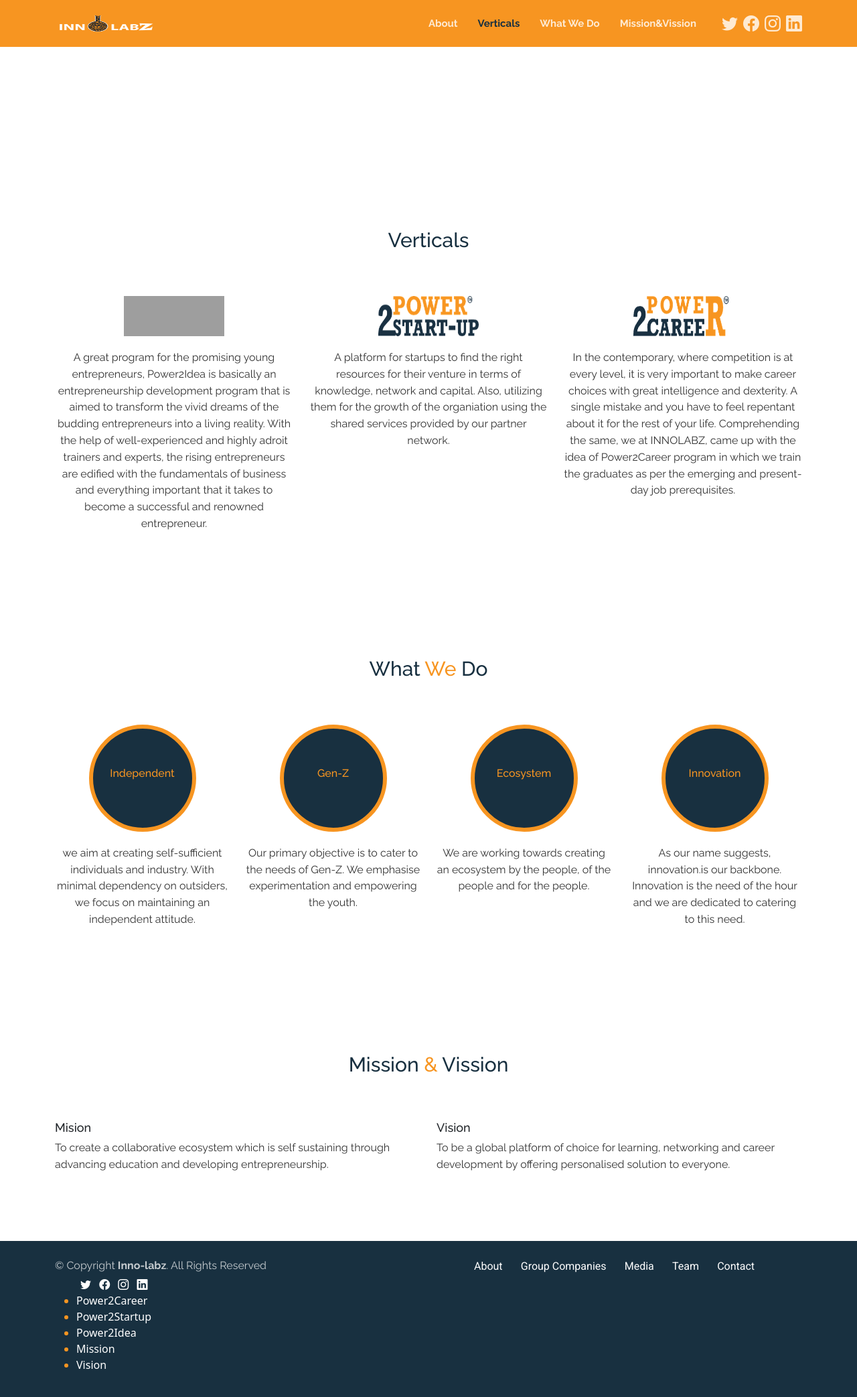
After one commit to vimal2406/innolabzwebsite, a Django app: page /inner_page.html in a window 1280 px wide. The commit adds this page. Shown: the whole page at 67% size. Run offline with Django 3.2, Linux system fonts and the light colour scheme; some libraries are stand-ins or nearby versions; grey boxes are pictures that could not be loaded.

Commit message:
Only minor updates are remaning

```diff
--- a/home/urls.py
+++ b/home/urls.py
@@ -4,5 +4,8 @@
 urlpatterns = [
     path("index.html", views.index, name = "home"),
     path("", views.index, name = "home"),
-    path("career", views.career, name = "career")
+    path("career", views.career, name = "career"),
+    path("career.html", views.career, name = "career"),
+    path("inner_page.html", views.inner_page, name = "inner-page"),
+
 ]
--- a/home/views.py
+++ b/home/views.py
@@ -29,3 +29,6 @@
         career= Career(fname=fname, lname=lname, email=email, phone=phone, hiring= hiring, video=video, date= datetime.today())
         career.save()
     return render(request, "career.html")
+
+def inner_page(request):
+    return render(request, 'inner_page.html')
--- /dev/null
+++ b/templates/inner_page.html
@@ -0,0 +1,275 @@
+<!DOCTYPE html>
+<html lang="en">
+
+<head>
+  <meta charset="utf-8">
+  <meta content="width=device-width, initial-scale=1.0" name="viewport">
+
+  <title>innolabz website</title>
+  <meta content="" name="description">
+  <meta content="" name="keywords">
+
+  <!-- Facebook Opengraph integration: https://developers.facebook.com/docs/sharing/opengraph -->
+  <meta property="og:title" content="">
+  <meta property="og:image" content="">
+  <meta property="og:url" content="">
+  <meta property="og:site_name" content="">
+  <meta property="og:description" content="">
+
+  <!-- Twitter Cards integration: https://dev.twitter.com/cards/  -->
+  <meta name="twitter:card" content="summary">
+  <meta name="twitter:site" content="">
+  <meta name="twitter:title" content="">
+  <meta name="twitter:description" content="">
+  <meta name="twitter:image" content="">
+
+  <!-- Favicons -->
+  <link href="../static/img/logo1.png" rel="icon">
+  <link href="../static/img/apple-touch-icon.png" rel="apple-touch-icon">
+
+  <!-- Google Fonts -->
+  <link href="https://fonts.googleapis.com/css?family=Raleway:400,500,700|Roboto:400,900" rel="stylesheet">
+
+  <!--  CSS Files -->
+  <link href="../static/vendor/bootstrap/css/bootstrap.min.css" rel="stylesheet">
+  <link href="../static/vendor/bootstrap-icons/bootstrap-icons.css" rel="stylesheet">
+  <link href="../static/vendor/glightbox/css/glightbox.min.css" rel="stylesheet">
+
+  <!-- Main CSS File -->
+  <link href="../static/css/style.css" rel="stylesheet">
+</head>
+
+<body>
+
+
+  <!-- ======= Header ======= -->
+  <header id="header" class="d-flex align-items-center">
+    <div class="container d-flex align-items-center">
+
+      <div id="logo" class="me-auto">
+        <a href="index.html"><img src="../static/img/logo2.png" alt="" width="150px" ></a>
+        <!-- Uncomment below if you prefer to use a text image -->
+        <!--<h1><a href="#hero">innolabz</a></h1>-->
+      </div>
+
+      <nav id="navbar" class="navbar order-last order-lg-0">
+        <ul>
+          <li><a class="nav-link scrollto" href="index.html">About</a></li>
+          <li><a class="nav-link scrollto" href="#verticals">Verticals</a></li>
+          <li><a class="nav-link scrollto " href="#we">What We Do</a></li>
+          <li><a class="nav-link scrollto" href="#vm">Mission&Vission</a></li>
+        </ul>
+        <i class="bi bi-list mobile-nav-toggle"></i>
+      </nav><!-- .navbar -->
+
+      <div class="header-social-links d-flex align-items-center">
+        <a href="https://twitter.com/innolabz" target="_blank" class="twitter"><i class="bi bi-twitter"></i></a>
+        <a href="https://www.facebook.com/innolabz" target="_blank" class="facebook"><i class="bi bi-facebook"></i></a>
+        <a href="https://www.instagram.com/innolabz/" target="_blank" class="instagram"><i class="bi bi-instagram"></i></a>
+        <a href="https://www.linkedin.com/company/innolabz/" target="_blank" class="linkedin"><i class="bi bi-linkedin"></i></i></a>
+      </div>
+    </div>
+  </header><!-- End Header -->
+
+  <main id="main">
+
+    <section class="inner-page">
+      <div class="container">
+        <p>
+        </p>
+      </div>
+    </section>
+
+  </main><!-- End #main -->
+
+<!--VERTICALS-->
+<section id="verticals" class="why-us">
+  <div class="container" data-aos="fade-up">
+
+    <div class="section-title">
+      <center><h2><span style="color:#183040">Verticals</span></h2></center>
+    </div>
+
+    <div class="row">
+
+      <div class="col-lg-4">
+        <div class="box text-center" data-aos="zoom-in" data-aos-delay="100">
+          <center><span><img src="../static/img/p2i (3).png" height="60px" width="150px" alt=""></span></center>
+          <p style="padding-top:20px;">A great program for the promising young entrepreneurs, Power2Idea is basically an entrepreneurship development program that is aimed to transform the vivid dreams of the budding entrepreneurs into a living reality. With the help of well-experienced and highly adroit trainers and experts, the rising entrepreneurs are edified with the fundamentals of business and everything important that it takes to become a successful and renowned entrepreneur.</p>
+        </div>
+      </div>
+      <div class="col-lg-4 mt-4 mt-lg-0">
+        <div class="box text-center" data-aos="zoom-in" data-aos-delay="300">
+          <center><span><img src="../static/img/p2s.png" height="60px" width="150px" alt=""></span></center>
+          <p style="padding-top:20px;">A platform for startups to find the right resources for their venture in terms of knowledge, network and capital. Also, utilizing them for the growth of the organiation using the shared services provided by our partner network.</p>
+        </div>
+      </div>
+
+      <div class="col-lg-4 mt-4 mt-lg-0">
+        <div class="box text-center" data-aos="zoom-in" data-aos-delay="200">
+          <center><span><img src="../static/img/p2c.png" height="60px" width="150px" alt=""></span></center>
+          <p style="padding-top:20px;">In the contemporary, where competition is at every level, it is very important to make career choices with great intelligence and dexterity. A single mistake and you have to feel repentant about it for the rest of your life. Comprehending the same, we at INNOLABZ, came up with the idea of Power2Career program in which we train the graduates as per the emerging and present-day job prerequisites.</p>
+        </div>
+      </div>
+
+
+
+    </div>
+
+  </div>
+</section>
+
+<!--end verticals-->
+
+    <!--What we do-->
+    <section class="about" id="we">
+
+      <div class="container text-center">
+        <h2>
+          <span style="color:#183040"> What</span> <span style="color:#f79521">We</span><span style="color:#183040"> Do</span>
+        </h2>
+
+        <div class="row stats-row">
+          <div class="stats-col text-center col-md-3 col-sm-6">
+            <div class="circle">
+              <span></span>
+              Independent
+            </div>
+            <p style="padding-top: 20px;">we aim at creating self-sufficient individuals and industry. With minimal dependency on outsiders, we focus on maintaining an independent attitude.</p>
+          </div>
+
+          <div class="stats-col text-center col-md-3 col-sm-6">
+            <div class="circle">
+              <span></span>
+              Gen-Z
+            </div>
+            <p style="padding-top: 20px;">Our primary objective is to cater to the needs of Gen-Z. We emphasise experimentation and empowering the youth.</p>
+          </div>
+
+          <div class="stats-col text-center col-md-3 col-sm-6">
+            <div class="circle">
+              <span ></span>
+              Ecosystem
+            </div>
+            <p style="padding-top: 20px;">We are working towards creating an ecosystem by the people, of the people and for the people.</p>
+          </div>
+
+          <div class="stats-col text-center col-md-3 col-sm-6">
+            <div class="circle">
+              <span></span>
+              Innovation
+            </div>
+            <p style="padding-top: 20px;">As our name suggests, innovation.is our backbone. Innovation is the need of the hour and we are dedicated to catering to this need.</p>
+          </div>
+        </div>
+      </div>
+
+    </section><!-- End what we do -->
+    <!--vision/mission-->
+    <section id="vm" class="services section-bg">
+      <div class="container" data-aos="fade-up">
+
+        <div class="section-title">
+          <center><h2><span style="color:#183040"> Mission</span> <span style="color:#f79521">&</span><span style="color:#183040"> Vission</span></h2></center>
+        </div>
+
+        <div class="row" data-aos="fade-up" data-aos-delay="200">
+          <div class="col-md-6">
+            <div class="icon-box">
+              <h4>Mision</h4>
+              <p>To create a collaborative ecosystem which is self sustaining through advancing education and developing entrepreneurship.</p>
+            </div>
+          </div>
+          <div class="col-md-6 mt-4 mt-md-0">
+            <div class="icon-box">
+              <h4>Vision</h4>
+              <p>To be a global platform of choice for learning, networking and career development by offering personalised solution to everyone.</p>
+            </div>
+          </div>
+      </div>
+    </section><!-- mision/vision -->
+  <!-- ======= Footer ======= -->
+  <footer class="site-footer">
+    <div class="bottom">
+      <div class="container">
+        <div class="row">
+
+          <div class="col-lg-6 col-xs-12 text-lg-start text-center">
+            <p class="copyright-text">
+              &copy; Copyright <strong>Inno-labz</strong>. All Rights Reserved
+            </p>
+
+          </div>
+
+          <div class="col-lg-6 col-xs-12 text-lg-right text-center">
+            <ul class="list-inline">
+              <li class="list-inline-item">
+                <a href="index.html">About</a>
+              </li>
+
+              <li class="list-inline-item">
+                <a href="#group">Group Companies</a>
+              </li>
+
+              <li class="list-inline-item">
+                <a href="#features">Media</a>
+              </li>
+
+              <li class="list-inline-item">
+                <a href="#team">Team</a>
+              </li>
+
+              <li class="list-inline-item">
+                <a href="#contact">Contact</a>
+              </li>
+
+            </ul>
+
+          </div>
+
+          <div class="footer-social-links">
+            <a href="https://twitter.com/innolabz" target="_blank" class="twitter"><i class="bi bi-twitter"></i></a>
+        <a href="https://www.facebook.com/innolabz" target="_blank" class="facebook"><i class="bi bi-facebook"></i></a>
+        <a href="https://www.instagram.com/innolabz/" target="_blank" class="instagram"><i class="bi bi-instagram"></i></a>
+        <a href="https://www.linkedin.com/company/innolabz/" target="_blank" class="linkedin"><i class="bi bi-linkedin"></i></i></a>
+
+          </div>
+          <div class="abc">
+            <ul class="career">
+              <li class="car">
+                <a href="#">Power2Career</a>
+              </li>
+              <li class="car">
+                <a href="#">Power2Startup</a>
+              </li>
+              <li class="car">
+                <a href="#">Power2Idea</a>
+              </li>
+              <li class="car">
+                <a href="#vm">Mission</a>
+              </li>
+              <li class="car">
+                <a href="#vm">Vision</a>
+              </li>
+
+            </ul>
+          </div>
+        </div>
+      </div>
+    </div>
+  </footer><!-- End Footer -->
+
+  <a href="#" class="back-to-top d-flex align-items-center justify-content-center"><i class="bi bi-arrow-up-short"></i></a>
+
+  <!-- Vendor JS Files -->
+  <script src="../static/vendor/bootstrap/js/bootstrap.bundle.min.js"></script>
+  <script src="../static/vendor/glightbox/js/glightbox.min.js"></script>
+  <script src="../static/vendor/php-email-form/validate.js"></script>
+  <script src="../static/vendor/purecounter/purecounter.js"></script>
+
+  <!--  Main JS File -->
+  <script src="../static/js/main.js"></script>
+
+</body>
+
+</html>
```
Also changed, not shown: templates/career.html (+7 -6 lines), templates/index.html (+12 -12 lines).
